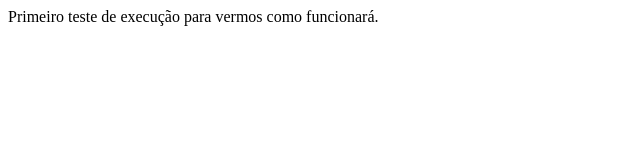
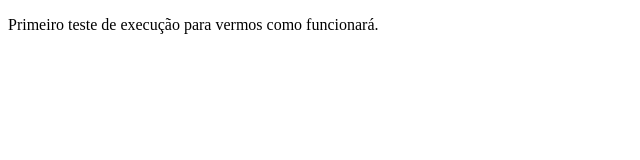
Before and after one commit to profcosta/Inicio, a plain HTML site: page index.html in a window 1280 px wide. Shown: the whole page, without its empty margins (0-640 px from the left). Drawn offline with Linux system fonts and the light colour scheme.

Commit message:
Update index.html

```diff
--- a/index.html
+++ b/index.html
@@ -7,6 +7,6 @@
     <title>Ola Mundo</title>
 </head>
 <body>
-    Primeiro teste de execução para vermos como funcionará.
+    <p>Primeiro teste de execução para vermos como funcionará.</p>
 </body>
 </html>
```
